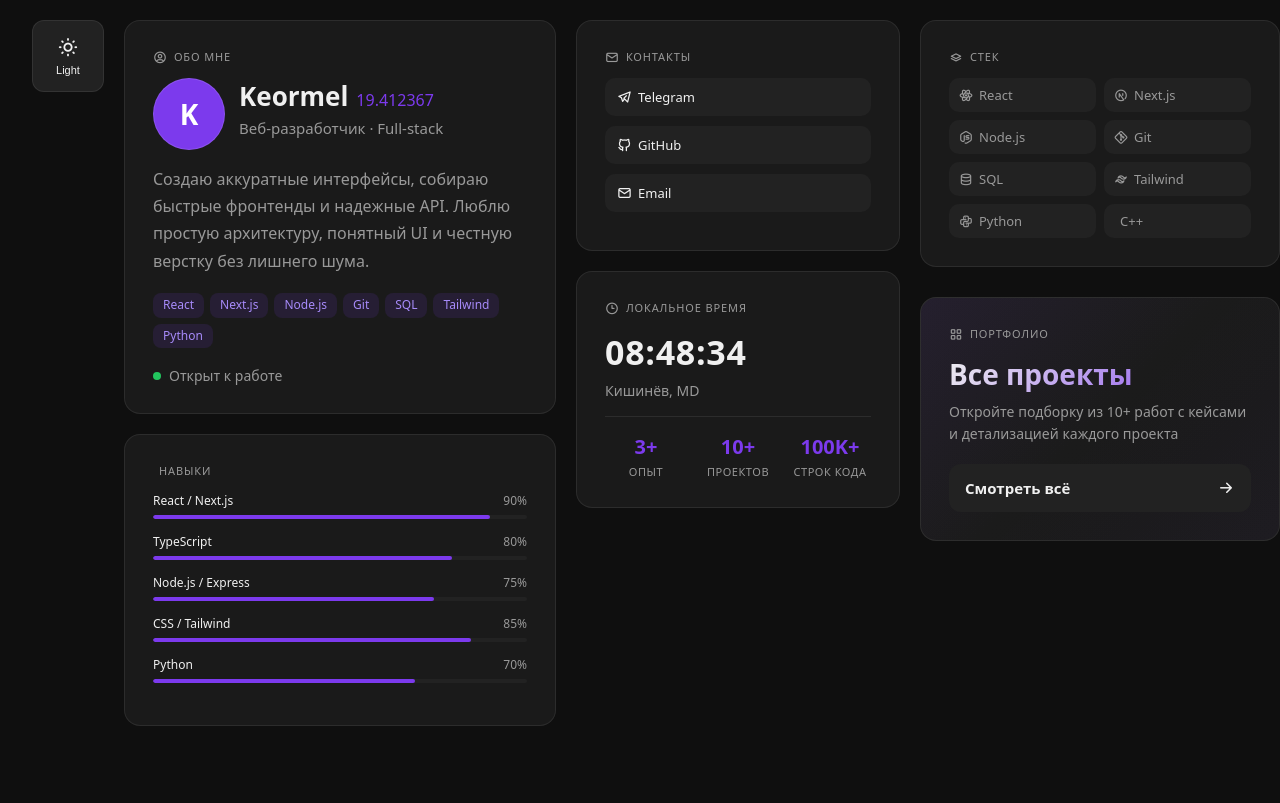
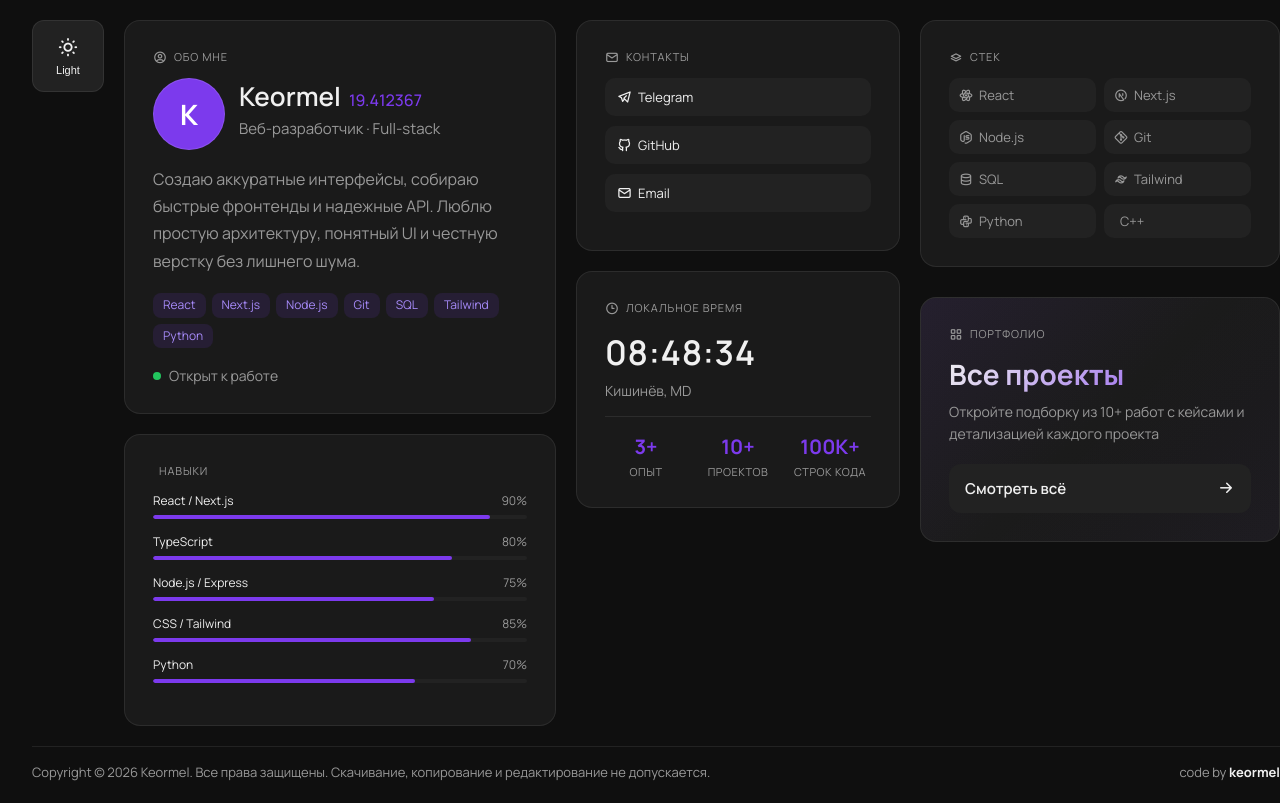
Before and after one commit to Keormel/bio-info, a React (Vite) app: page / in a window 1280 px wide. Built offline with nearby package versions, Linux system fonts and the light colour scheme.

Commit message:
add footer

```diff
--- a/src/App.jsx
+++ b/src/App.jsx
@@ -48,13 +48,15 @@ export default function PortfolioApp() {
   }, [isDark, project, route.page]);
 
   const containerStyle = {
-    height: route.page === "home" ? "100vh" : "auto",
+    minHeight: "100vh",
     background: t.bg,
     color: t.text,
     padding: route.page === "home" ? "20px 32px" : "24px 16px 36px",
+    display: "flex",
+    flexDirection: "column",
     transition: "background 0.25s ease, color 0.25s ease",
-    fontFamily: "system-ui, -apple-system, BlinkMacSystemFont, 'Segoe UI', sans-serif",
-    overflowY: route.page === "home" ? "hidden" : "auto",
+    fontFamily: "'Manrope', system-ui, -apple-system, BlinkMacSystemFont, 'Segoe UI', sans-serif",
+    overflowY: "auto",
     overflowX: "hidden",
     "--bg": t.bg,
     "--bg2": t.bg2,
@@ -73,7 +75,7 @@ export default function PortfolioApp() {
 
   return (
     <div className={`portfolio-app ${isDark ? "theme-dark" : "light"} ${ready ? "is-ready" : "is-loading"}`} style={containerStyle}>
-      <div className="app-shell" style={{ display: route.page === "home" ? "flex" : "block", height: route.page === "home" ? "100%" : "auto" }}>
+      <div className="app-shell" style={{ display: route.page === "home" ? "flex" : "block", flex: "1 0 auto" }}>
         {route.page === "home" && <HomePage t={t} clock={clock} isDark={isDark} setIsDark={setIsDark} onGoToPortfolio={goPortfolio} />}
 
         {route.page === "portfolio" && <PortfolioPage t={t} onBackHome={goHome} onOpenProject={goProject} />}
@@ -83,7 +85,16 @@ export default function PortfolioApp() {
         {route.page === "project" && !project && <NotFoundPage t={t} onBackHome={goHome} onBackToPortfolio={goPortfolio} />}
       </div>
 
+      <footer className="site-footer">
+        <span>Copyright © {new Date().getFullYear()} Keormel. Все права защищены. Скачивание, копирование и редактирование не допускается.</span>
+        <span>
+          сode by <a href="#">keormel</a>
+        </span>
+      </footer>
+
       <style>{`
+        @import url('https://fonts.googleapis.com/css2?family=Manrope:wght@400;500;600;700;800&display=swap');
+
         * { box-sizing: border-box; }
         html, body, #root {
           margin: 0;
@@ -106,6 +117,30 @@ export default function PortfolioApp() {
         .app-shell {
           width: min(1440px, calc(100vw - 32px));
           margin: 0 auto;
+        }
+
+        .site-footer {
+          width: min(1440px, calc(100vw - 32px));
+          margin: 20px auto 0;
+          padding: 16px 0 0;
+          border-top: 0.5px solid var(--border);
+          color: var(--text2);
+          font-size: 13px;
+          line-height: 1.5;
+          display: flex;
+          align-items: center;
+          justify-content: space-between;
+          gap: 16px;
+        }
+
+        .site-footer a {
+          color: var(--text);
+          font-weight: 700;
+          text-decoration: none;
+        }
+
+        .site-footer a:hover {
+          color: var(--accent2);
         }
 
         .grid-shell,
@@ -450,6 +485,11 @@ export default function PortfolioApp() {
           .project-grid > .cell {
             grid-column: span 1 !important;
           }
+
+          .site-footer {
+            flex-direction: column;
+            align-items: flex-start;
+          }
         }
       `}</style>
     </div>
```
Also changed, not shown: 3 other files (tests, documents, lock files or other folders).
